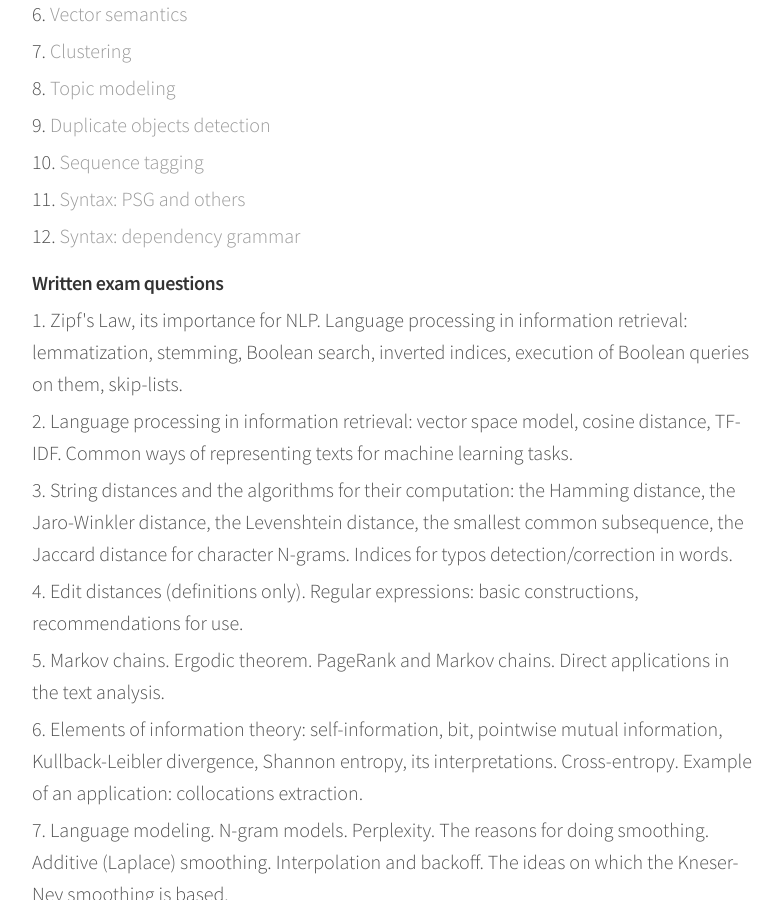
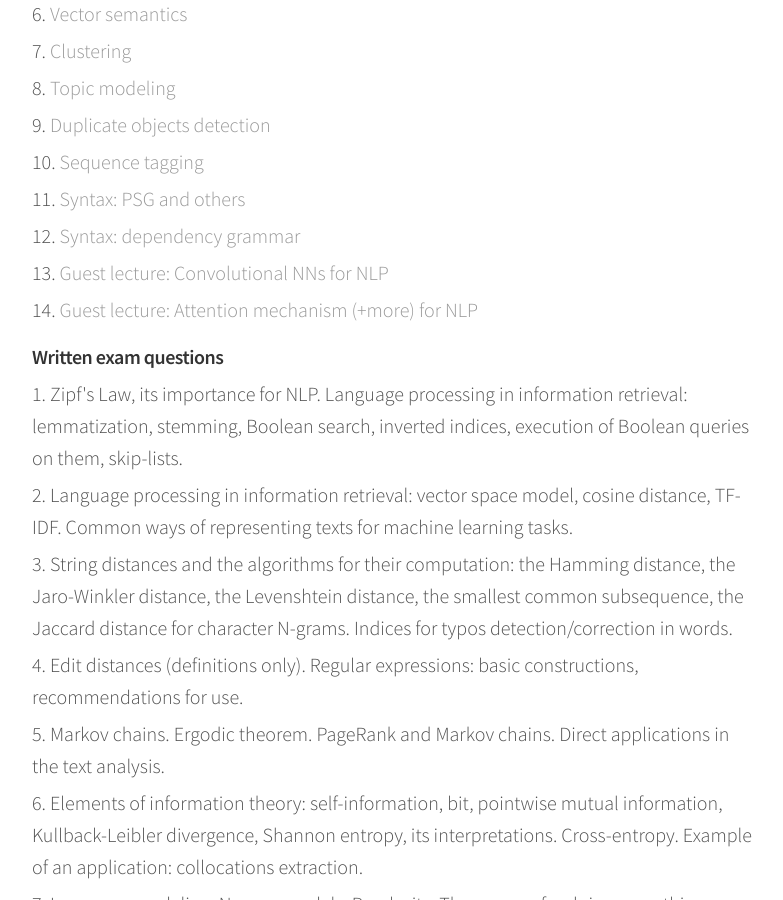
Before and after one commit to alexeyev/alexeyev.github.io, a Jekyll site: the page built from nlp-itmo-spring-2019.html, in a window 1280 px wide and 900 px high, scrolled down 403 px. Shown: the whole window, without its empty margins (248-1031 px from the left). Built offline with Jekyll 4.4.1, drawn with Linux system fonts in a browser that asks for light colours.

Commit message:
Guest lecture added

```diff
--- a/nlp-itmo-spring-2019.html
+++ b/nlp-itmo-spring-2019.html
@@ -26,6 +26,9 @@ layout: default
 	<li><a href="/pdf/2019-nlp-itmo/ITMO_NLP_10_SEQLEARN.pdf">Sequence tagging</a>
 	<li><a href="/pdf/2019-nlp-itmo/ITMO_NLP_11_SYNTAX_PSG.pdf">Syntax: PSG and others</a>
 	<li><a href="/pdf/2019-nlp-itmo/ITMO_NLP_12_2017-SYNTAX-II.pdf">Syntax: dependency grammar</a>
+	<li><a href="/pdf/2019-nlp-itmo/ITMO_NLP_13_CNN4NLP.pdf">Guest lecture: Convolutional NNs for NLP</a>
+	<li><a href="">Guest lecture: Attention mechanism (+more) for NLP</a>
+
     </ol>
 </div>
 
```
Also changed, not shown: 1 other file.
